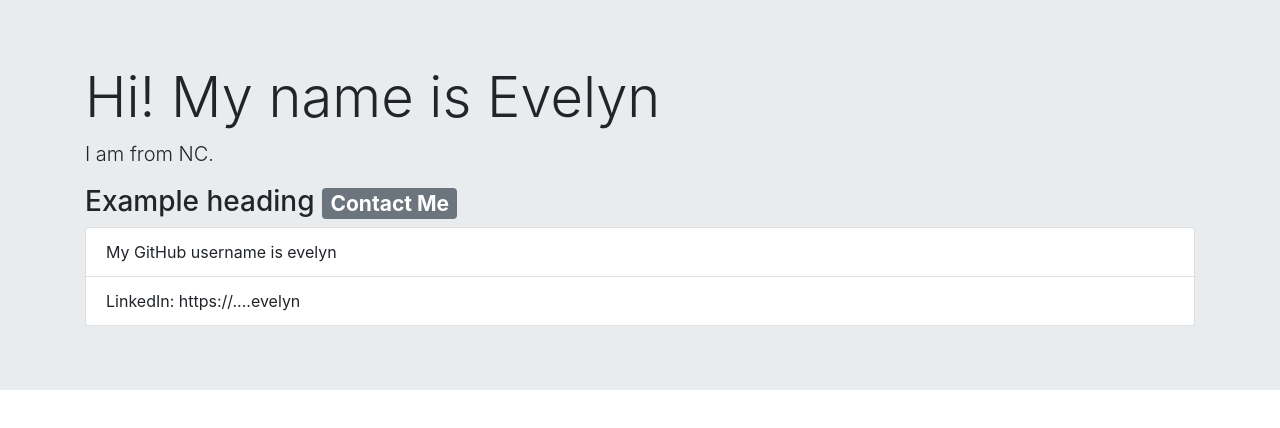
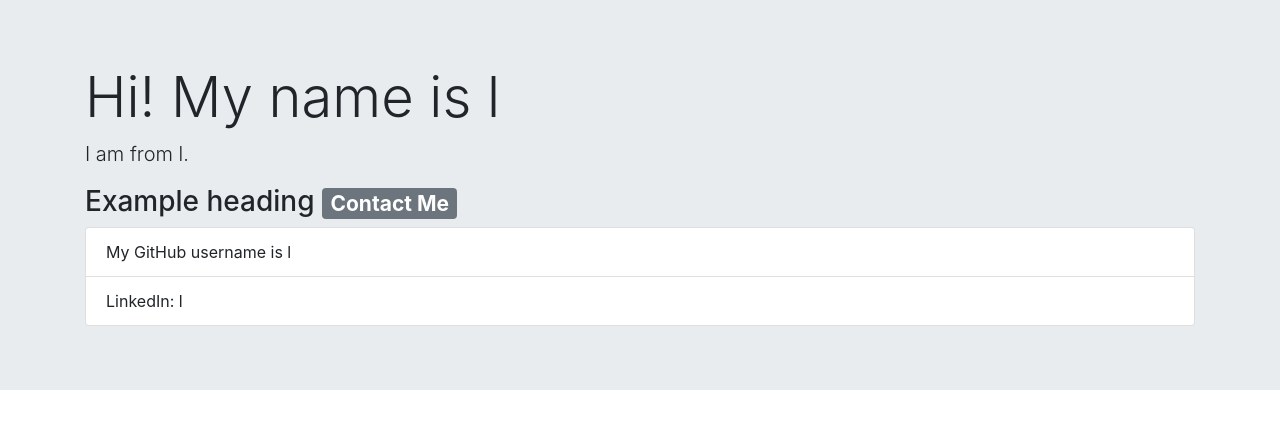
Before and after one commit to evcarone/profilegenerator, a website: page index.html in a window 1280 px wide. Drawn offline with nearby package versions, Linux system fonts and the light colour scheme.

```diff
--- a/index.html
+++ b/index.html
@@ -10,12 +10,12 @@
 <body>
   <div class="jumbotron jumbotron-fluid">
   <div class="container">
-    <h1 class="display-4">Hi! My name is Evelyn</h1>
-    <p class="lead">I am from NC.</p>
+    <h1 class="display-4">Hi! My name is l</h1>
+    <p class="lead">I am from l.</p>
     <h3>Example heading <span class="badge badge-secondary">Contact Me</span></h3>
     <ul class="list-group">
-      <li class="list-group-item">My GitHub username is evelyn</li>
-      <li class="list-group-item">LinkedIn: https://....evelyn</li>
+      <li class="list-group-item">My GitHub username is l</li>
+      <li class="list-group-item">LinkedIn: l</li>
     </ul>
   </div>
 </div>
--- a/package.json
+++ b/package.json
@@ -9,6 +9,8 @@
   "author": "",
   "license": "ISC",
   "dependencies": {
-    "inquirer": "^6.3.1"
+    "convertapi": "^1.2.1",
+    "inquirer": "^6.3.1",
+    "pdfkit": "^0.10.0"
   }
 }
```
Also changed, not shown: profile.js (+15 -7 lines), 2 other files.
